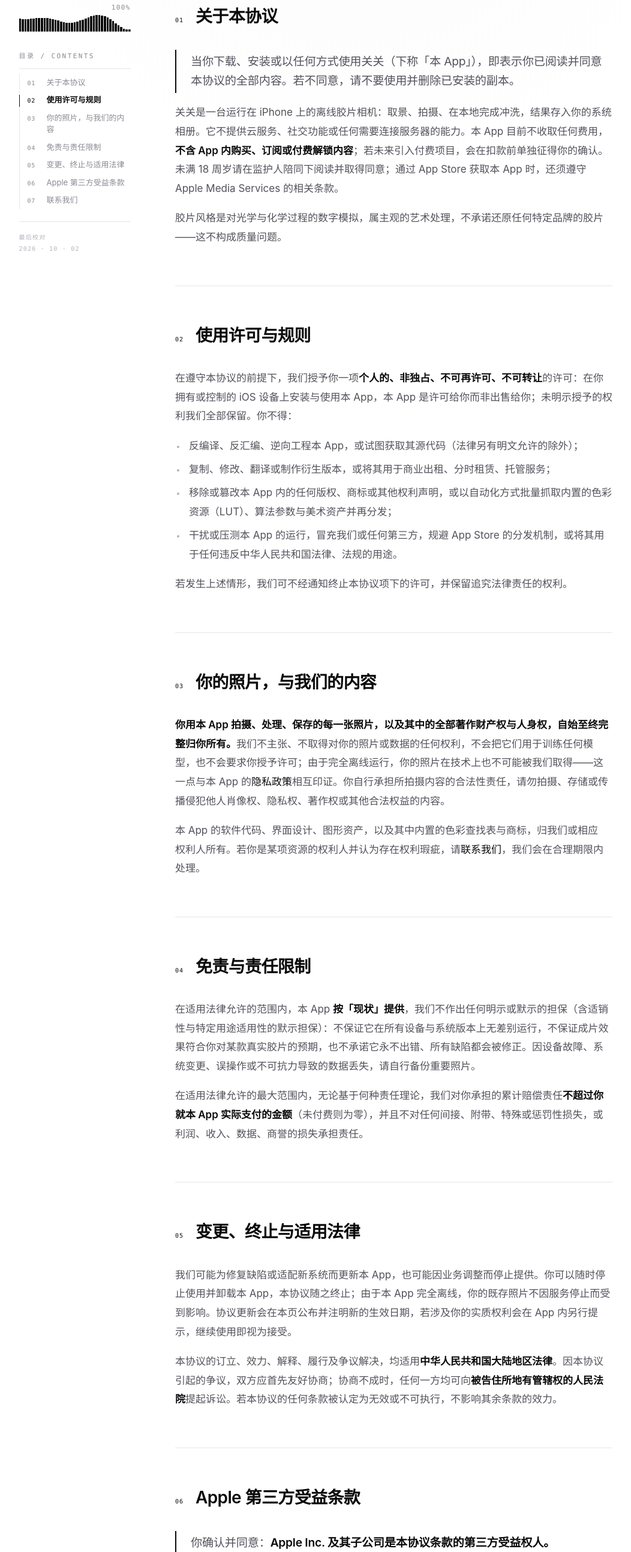
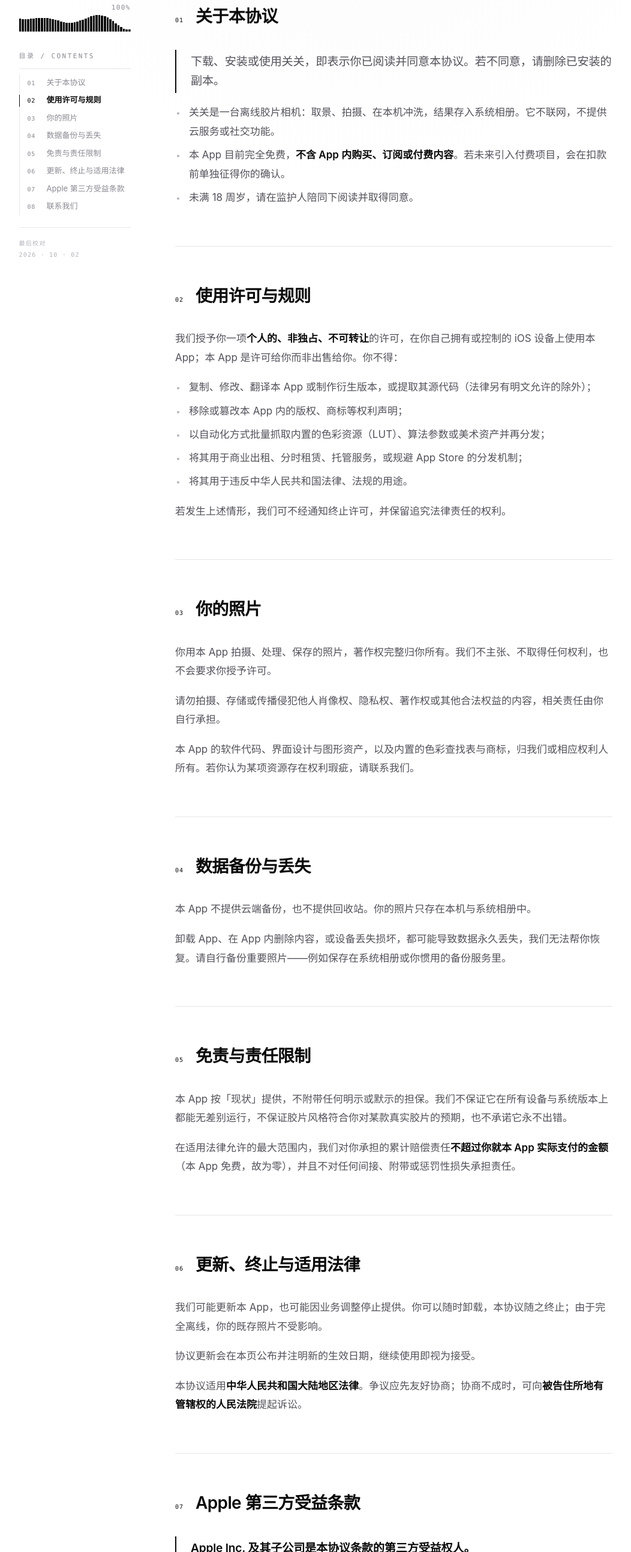
Before and after one commit to yonghu1000/guanguan-legal-docs, a plain HTML site: page terms.html in a window 1280 px wide. Shown: the part 878-3465 px from the top of the page at 60% size, without its empty margins (55-1107 px from the left). Drawn offline with Linux system fonts and the light colour scheme.

Commit message:
隐私 5→4 节、协议 7→8 节，重写为短句条列并消除两页重复

```diff
--- a/terms.html
+++ b/terms.html
@@ -4,7 +4,7 @@
 <meta charset="UTF-8">
 <meta name="viewport" content="width=device-width, initial-scale=1, viewport-fit=cover">
 <title>用户协议 · 关关 Guanguan</title>
-<meta name="description" content="关关 Guanguan 用户协议：使用许可与规则、你对照片的完整权利、免责与责任限制、适用法律，以及 Apple 第三方受益条款。">
+<meta name="description" content="关关 Guanguan 用户协议：使用许可与规则、照片的著作权归属、数据备份与丢失、免责与责任限制、适用法律。">
 <meta name="theme-color" content="#ffffff" media="(prefers-color-scheme: light)">
 <meta name="theme-color" content="#0a0a0b" media="(prefers-color-scheme: dark)">
 <meta name="robots" content="index, follow">
@@ -12,7 +12,7 @@
 <link rel="icon" href="./assets/favicon.svg" type="image/svg+xml">
 <meta property="og:type" content="article">
 <meta property="og:title" content="用户协议 · 关关 Guanguan">
-<meta property="og:description" content="使用许可范围、你对照片的完整权利、免责声明与责任限制。">
+<meta property="og:description" content="使用许可与规则、照片的著作权归属、数据备份与丢失、免责与责任限制。">
 <meta property="og:image" content="./assets/og.png">
 <meta property="og:locale" content="zh_CN">
 <script>document.documentElement.className += " js";
@@ -82,53 +82,65 @@
       <section class="sect" id="t1" data-title="关于本协议">
         <h2><b>01</b>关于本协议</h2>
         <div class="lead">
-          <p>当你下载、安装或以任何方式使用关关（下称「本 App」），即表示你已阅读并同意本协议的全部内容。若不同意，请不要使用并删除已安装的副本。</p>
+          <p>下载、安装或使用关关，即表示你已阅读并同意本协议。若不同意，请删除已安装的副本。</p>
         </div>
-        <p>关关是一台运行在 iPhone 上的离线胶片相机：取景、拍摄、在本地完成冲洗，结果存入你的系统相册。它不提供云服务、社交功能或任何需要连接服务器的能力。本 App 目前不收取任何费用，<strong>不含 App 内购买、订阅或付费解锁内容</strong>；若未来引入付费项目，会在扣款前单独征得你的确认。未满 18 周岁请在监护人陪同下阅读并取得同意；通过 App Store 获取本 App 时，还须遵守 Apple Media Services 的相关条款。</p>
-        <p>胶片风格是对光学与化学过程的数字模拟，属主观的艺术处理，不承诺还原任何特定品牌的胶片——这不构成质量问题。</p>
+        <ul>
+          <li>关关是一台离线胶片相机：取景、拍摄、在本机冲洗，结果存入系统相册。它不联网，不提供云服务或社交功能。</li>
+          <li>本 App 目前完全免费，<strong>不含 App 内购买、订阅或付费内容</strong>。若未来引入付费项目，会在扣款前单独征得你的确认。</li>
+          <li>未满 18 周岁，请在监护人陪同下阅读并取得同意。</li>
+        </ul>
       </section>
 
       <section class="sect" id="t2" data-title="使用许可与规则">
         <h2><b>02</b>使用许可与规则</h2>
-        <p>在遵守本协议的前提下，我们授予你一项<strong>个人的、非独占、不可再许可、不可转让</strong>的许可：在你拥有或控制的 iOS 设备上安装与使用本 App，本 App 是许可给你而非出售给你；未明示授予的权利我们全部保留。你不得：</p>
+        <p>我们授予你一项<strong>个人的、非独占、不可转让</strong>的许可，在你自己拥有或控制的 iOS 设备上使用本 App；本 App 是许可给你而非出售给你。你不得：</p>
         <ul>
-          <li>反编译、反汇编、逆向工程本 App，或试图获取其源代码（法律另有明文允许的除外）；</li>
-          <li>复制、修改、翻译或制作衍生版本，或将其用于商业出租、分时租赁、托管服务；</li>
-          <li>移除或篡改本 App 内的任何版权、商标或其他权利声明，或以自动化方式批量抓取内置的色彩资源（LUT）、算法参数与美术资产并再分发；</li>
-          <li>干扰或压测本 App 的运行，冒充我们或任何第三方，规避 App Store 的分发机制，或将其用于任何违反中华人民共和国法律、法规的用途。</li>
+          <li>复制、修改、翻译本 App 或制作衍生版本，或提取其源代码（法律另有明文允许的除外）；</li>
+          <li>移除或篡改本 App 内的版权、商标等权利声明；</li>
+          <li>以自动化方式批量抓取内置的色彩资源（LUT）、算法参数或美术资产并再分发；</li>
+          <li>将其用于商业出租、分时租赁、托管服务，或规避 App Store 的分发机制；</li>
+          <li>将其用于违反中华人民共和国法律、法规的用途。</li>
         </ul>
-        <p>若发生上述情形，我们可不经通知终止本协议项下的许可，并保留追究法律责任的权利。</p>
+        <p>若发生上述情形，我们可不经通知终止许可，并保留追究法律责任的权利。</p>
       </section>
 
-      <section class="sect" id="t3" data-title="你的照片，与我们的内容">
-        <h2><b>03</b>你的照片，与我们的内容</h2>
-        <p><strong>你用本 App 拍摄、处理、保存的每一张照片，以及其中的全部著作财产权与人身权，自始至终完整归你所有。</strong>我们不主张、不取得对你的照片或数据的任何权利，不会把它们用于训练任何模型，也不会要求你授予许可；由于完全离线运行，你的照片在技术上也不可能被我们取得——这一点与本 App 的<a class="lnk" href="./privacy.html">隐私政策</a>相互印证。你自行承担所拍摄内容的合法性责任，请勿拍摄、存储或传播侵犯他人肖像权、隐私权、著作权或其他合法权益的内容。</p>
-        <p>本 App 的软件代码、界面设计、图形资产，以及其中内置的色彩查找表与商标，归我们或相应权利人所有。若你是某项资源的权利人并认为存在权利瑕疵，请<a class="lnk" href="./support.html">联系我们</a>，我们会在合理期限内处理。</p>
+      <section class="sect" id="t3" data-title="你的照片">
+        <h2><b>03</b>你的照片</h2>
+        <p>你用本 App 拍摄、处理、保存的照片，著作权完整归你所有。我们不主张、不取得任何权利，也不会要求你授予许可。</p>
+        <p>请勿拍摄、存储或传播侵犯他人肖像权、隐私权、著作权或其他合法权益的内容，相关责任由你自行承担。</p>
+        <p>本 App 的软件代码、界面设计与图形资产，以及内置的色彩查找表与商标，归我们或相应权利人所有。若你认为某项资源存在权利瑕疵，请联系我们。</p>
       </section>
 
-      <section class="sect" id="t4" data-title="免责与责任限制">
-        <h2><b>04</b>免责与责任限制</h2>
-        <p>在适用法律允许的范围内，本 App <strong>按「现状」提供</strong>，我们不作出任何明示或默示的担保（含适销性与特定用途适用性的默示担保）：不保证它在所有设备与系统版本上无差别运行，不保证成片效果符合你对某款真实胶片的预期，也不承诺它永不出错、所有缺陷都会被修正。因设备故障、系统变更、误操作或不可抗力导致的数据丢失，请自行备份重要照片。</p>
-        <p>在适用法律允许的最大范围内，无论基于何种责任理论，我们对你承担的累计赔偿责任<strong>不超过你就本 App 实际支付的金额</strong>（未付费则为零），并且不对任何间接、附带、特殊或惩罚性损失，或利润、收入、数据、商誉的损失承担责任。</p>
+      <section class="sect" id="t4" data-title="数据备份与丢失">
+        <h2><b>04</b>数据备份与丢失</h2>
+        <p>本 App 不提供云端备份，也不提供回收站。你的照片只存在本机与系统相册中。</p>
+        <p>卸载 App、在 App 内删除内容，或设备丢失损坏，都可能导致数据永久丢失，我们无法帮你恢复。请自行备份重要照片——例如保存在系统相册或你惯用的备份服务里。</p>
       </section>
 
-      <section class="sect" id="t5" data-title="变更、终止与适用法律">
-        <h2><b>05</b>变更、终止与适用法律</h2>
-        <p>我们可能为修复缺陷或适配新系统而更新本 App，也可能因业务调整而停止提供。你可以随时停止使用并卸载本 App，本协议随之终止；由于本 App 完全离线，你的既存照片不因服务停止而受到影响。协议更新会在本页公布并注明新的生效日期，若涉及你的实质权利会在 App 内另行提示，继续使用即视为接受。</p>
-        <p>本协议的订立、效力、解释、履行及争议解决，均适用<strong>中华人民共和国大陆地区法律</strong>。因本协议引起的争议，双方应首先友好协商；协商不成时，任何一方均可向<strong>被告住所地有管辖权的人民法院</strong>提起诉讼。若本协议的任何条款被认定为无效或不可执行，不影响其余条款的效力。</p>
+      <section class="sect" id="t5" data-title="免责与责任限制">
+        <h2><b>05</b>免责与责任限制</h2>
+        <p>本 App 按「现状」提供，不附带任何明示或默示的担保。我们不保证它在所有设备与系统版本上都能无差别运行，不保证胶片风格符合你对某款真实胶片的预期，也不承诺它永不出错。</p>
+        <p>在适用法律允许的最大范围内，我们对你承担的累计赔偿责任<strong>不超过你就本 App 实际支付的金额</strong>（本 App 免费，故为零），并且不对任何间接、附带或惩罚性损失承担责任。</p>
       </section>
 
-      <section class="sect" id="t6" data-title="Apple 第三方受益条款">
-        <h2><b>06</b>Apple 第三方受益条款</h2>
-        <div class="lead">
-          <p>你确认并同意：<strong>Apple Inc. 及其子公司是本协议条款的第三方受益权人。</strong></p>
-        </div>
-        <p>在你下载本 App 后，Apple 有权作为第三方受益权人，依据本协议向你强制执行相关条款。除 Apple 外，本协议不赋予任何第三方要求履约的权利；本协议的解释与履行由我们单独负责。</p>
+      <section class="sect" id="t6" data-title="更新、终止与适用法律">
+        <h2><b>06</b>更新、终止与适用法律</h2>
+        <p>我们可能更新本 App，也可能因业务调整停止提供。你可以随时卸载，本协议随之终止；由于完全离线，你的既存照片不受影响。</p>
+        <p>协议更新会在本页公布并注明新的生效日期，继续使用即视为接受。</p>
+        <p>本协议适用<strong>中华人民共和国大陆地区法律</strong>。争议应先友好协商；协商不成时，可向<strong>被告住所地有管辖权的人民法院</strong>提起诉讼。</p>
       </section>
 
-      <section class="sect" id="t7" data-title="联系我们">
-        <h2><b>07</b>联系我们</h2>
-        <p>对本协议有任何疑问，或需要我们就个别条款作出说明，欢迎来信，通常在 1–2 个工作日内回复。</p>
+      <section class="sect" id="t7" data-title="Apple 第三方受益条款">
+        <h2><b>07</b>Apple 第三方受益条款</h2>
+        <div class="lead">
+          <p><strong>Apple Inc. 及其子公司是本协议条款的第三方受益权人。</strong></p>
+        </div>
+        <p>下载本 App 后，Apple 有权依据本协议向你强制执行相关条款。除 Apple 外，本协议不赋予任何第三方要求履约的权利。</p>
+      </section>
+
+      <section class="sect" id="t8" data-title="联系我们">
+        <h2><b>08</b>联系我们</h2>
+        <p>对本协议有任何疑问，或需要我们就个别条款作出说明，欢迎来信。</p>
         <button class="chip" type="button" data-copy="guanguan.baicun@foxmail.com">
           <span class="chip__at">@</span>
           <span class="chip__mail">guanguan.baicun@foxmail.com</span>
```
Also changed, not shown: index.html (+4 -4 lines), privacy.html (+24 -26 lines).
